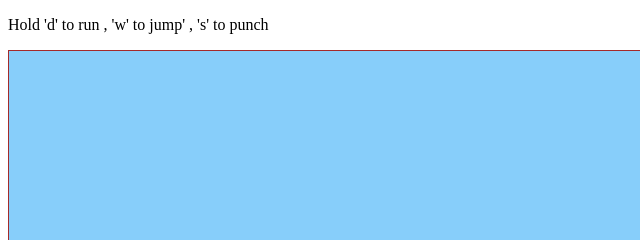
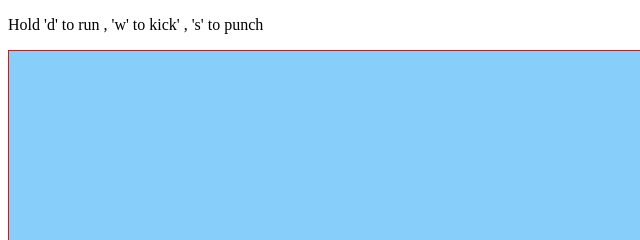
Before and after one commit to b3astman/animation-assignment, a plain HTML site: page index.html in a window 1280 px wide. Shown: the top 240 px of the page, 0-640 px from the left. Drawn offline with Linux system fonts and the light colour scheme.

Commit message:
change wording of actions

```diff
--- a/index.html
+++ b/index.html
@@ -9,7 +9,7 @@
     <script type="text/javascript" src="./main.js"></script>
 </head>
 <body>
-	<p>Hold 'd' to run , 'w' to jump' , 's' to punch</p>
+	<p>Hold 'd' to run , 'w' to kick' , 's' to punch</p>
     <canvas id="gameWorld" tabindex="1" width="750" height="750" style="border: 1px solid brown; background: lightskyblue"></canvas>
 </body>
 </html>
```
